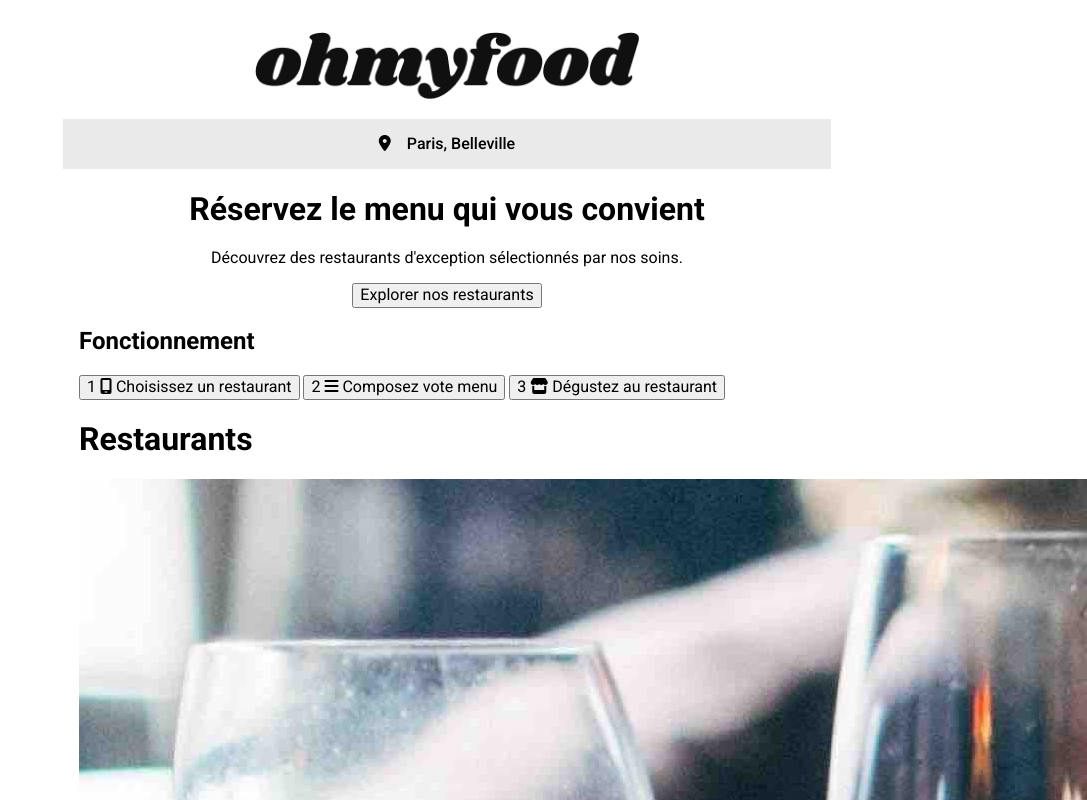
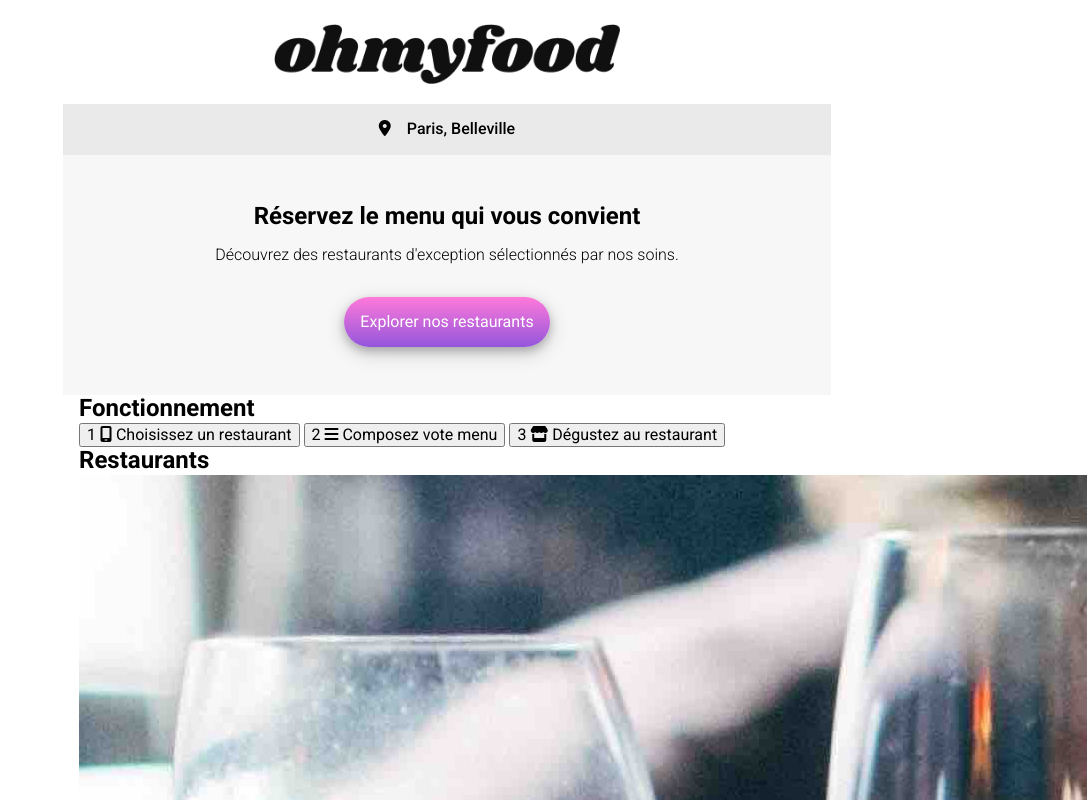
Before and after one commit to michelre/chane-to_jean_3_102022, a plain HTML site: page index.html in a window 1280 px wide. Shown: the top 800 px of the page, without its empty margins (193-1280 px from the left). Drawn offline with Linux system fonts and the light colour scheme; a web font is replaced by a local one.

Commit message:
Write Home header SCSS

```diff
--- a/index.html
+++ b/index.html
@@ -21,9 +21,11 @@
             <i class="fa-solid fa-location-dot header__location__icon"></i>
             <p class="header__location__text">Paris, Belleville</p>
         </div>
-            <h1>Réservez le menu qui vous convient</h1>
-            <p>Découvrez des restaurants d'exception sélectionnés par nos soins.</p>
-            <button>Explorer nos restaurants</button>
+        <div class="header__calltoaction">
+            <h1 class="header__calltoaction__title">Réservez le menu qui vous convient</h1>
+            <p class="header__calltoaction__byline">Découvrez des restaurants d'exception sélectionnés par nos soins.</p>
+            <button class="btn header__calltoaction__btn">Explorer nos restaurants</button>
+        </div>
     </header>
 
     <main>
--- a/sass/base/_normalize.scss
+++ b/sass/base/_normalize.scss
@@ -39,7 +39,7 @@
 
   h1 {
     font-size: 2em;
-    margin: 0.67em 0;
+    margin: 0 0;
   }
 
   /* Grouping content
@@ -347,3 +347,12 @@
   [hidden] {
     display: none;
   }
+
+  p {
+    margin-top: 0;
+    margin-bottom: 0;
+  }
+
+  h2 {
+    margin: 0;
+  }
--- a/sass/base/_typography.scss
+++ b/sass/base/_typography.scss
@@ -2,4 +2,9 @@
 
 body {
     font-family: $text-font;
+    font-weight: $bolder-font-weight;
 }
+
+h1 {
+    font-size: 1.5rem;
+}
--- /dev/null
+++ b/sass/components/_buttons.scss
@@ -0,0 +1,9 @@
+
+.btn {
+    color: $button-text-color;
+    padding: 1rem;
+    border-radius: 40px;
+    border: 0;
+    background: linear-gradient($secondary-colour,$primary-colour);
+    @include box-shadow;
+}
--- a/sass/main.scss
+++ b/sass/main.scss
@@ -1,6 +1,8 @@
 @import "./utils/variables";
+@import "./utils/mixins";
 @import "./base/normalize";
 @import "./layouts/layout";
 @import "./base/typography";
 @import "./pages/home";
 @import "./pages/menu";
+@import "./components/buttons"
--- a/sass/pages/_home.scss
+++ b/sass/pages/_home.scss
@@ -1,22 +1,46 @@
 @use "../utils/variables";
+@use "../utils/mixins";
+
 .header {
     text-align: center;
+
     &__logo {
-        width: 50%;
+        width: 45%;
         margin: 0 auto;
-        padding-top: 2rem;
+        padding-top: 1.5rem;
         padding-bottom: 1rem;
     }
+
     &__location {
+        padding-top: 1rem;
+        padding-bottom: 1rem;
         background-color: $background-color-3;
         display: flex;
-        justify-content:center;
-        &__icon{
-            padding-top: 1rem;
-        }
-        &__text{
+        justify-content: center;
+
+        &__text {
             padding-left: 1rem;
-            font-weight: 500;
         }
     }
+
+    &__calltoaction {
+        background-color: $background-color-2;
+        padding-top: 3rem;
+        padding-bottom: 3rem;
+
+        &__title {
+            padding-left: 4rem;
+            padding-right: 4rem;
+            padding-bottom: 1rem;
+        }
+
+        &__byline {
+            font-weight: $light-font-weight;
+            padding: 0 1.5rem 2rem 1.5rem;
+        }
+
+
+    }
+
+
 }
--- /dev/null
+++ b/sass/utils/_mixins.scss
@@ -0,0 +1,3 @@
+@mixin box-shadow {
+    box-shadow: 0 4px 8px 0 rgba(0, 0, 0, 0.2), 0 6px 20px 0 rgba(0, 0, 0, 0.19);;
+}
--- a/sass/utils/_variables.scss
+++ b/sass/utils/_variables.scss
@@ -10,3 +10,8 @@ $footer-background-color: #353535;
 
 $text-font: 'Roboto', sans-serif;
 $logo-title-font: 'Shrikhand', cursive;
+
+$light-font-weight: 300;
+$bolder-font-weight: 500;
+
+$button-text-color: white;
```
Also changed, not shown: css/main.css, sass/layouts/_layout.scss (line endings or trailing spaces), 1 other file. Lines whose indentation alone changed are shown as unchanged.
